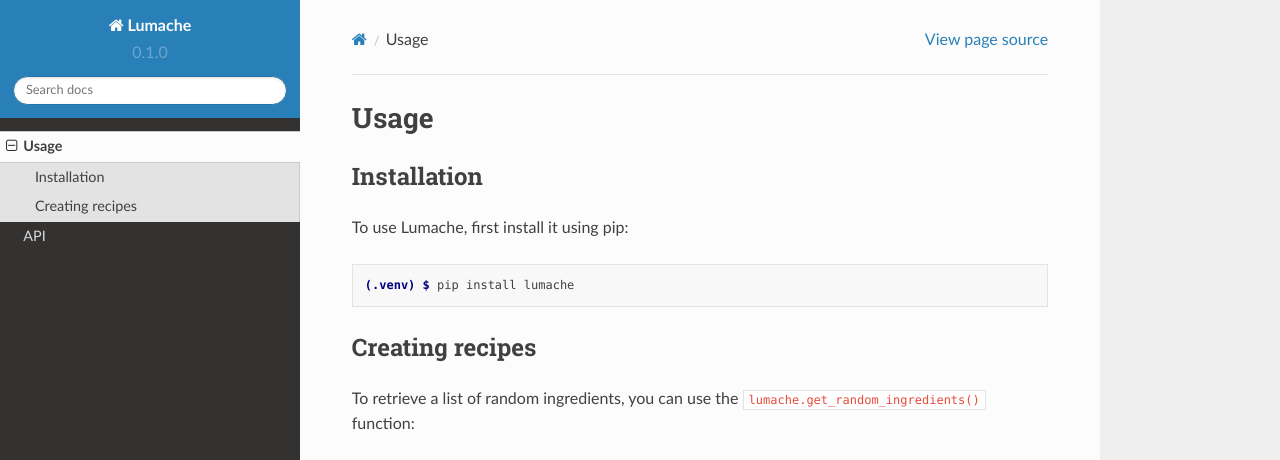
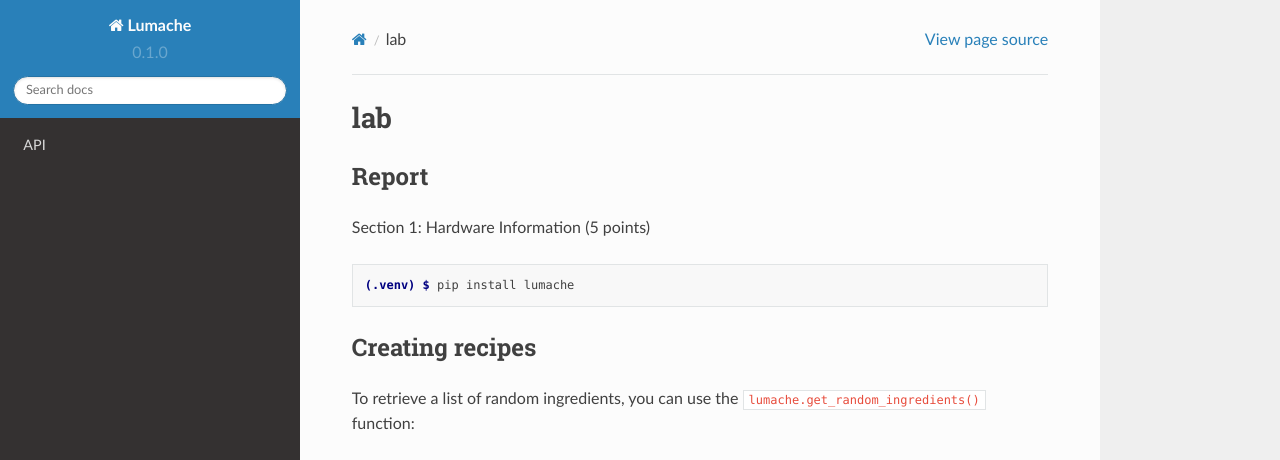
Before and after one commit to AnuragPutti/48101CCI, a Sphinx documentation site: the page built from docs/source/lab.rst, in a window 1280 px wide and 1095 px high. Shown: the top 460 px of the window. Built offline with Sphinx 7.4.7 and the Read the Docs theme 2.0.0, drawn with Linux system fonts in a browser that asks for light colours; pages that are not in the unit, such as notebooks, are missing from menus; grey boxes are pictures that could not be loaded.

Commit message:
Update and rename usage.rst to lab.rst

```diff
--- a/docs/source/usage.rst
+++ b/docs/source/lab.rst
@@ -1,12 +1,12 @@
-Usage
+lab
 =====
 
-.. _installation:
+.. _lab1:
 
-Installation
+Report
 ------------
 
-To use Lumache, first install it using pip:
+Section 1: Hardware Information (5 points)
 
 .. code-block:: console
 
```
